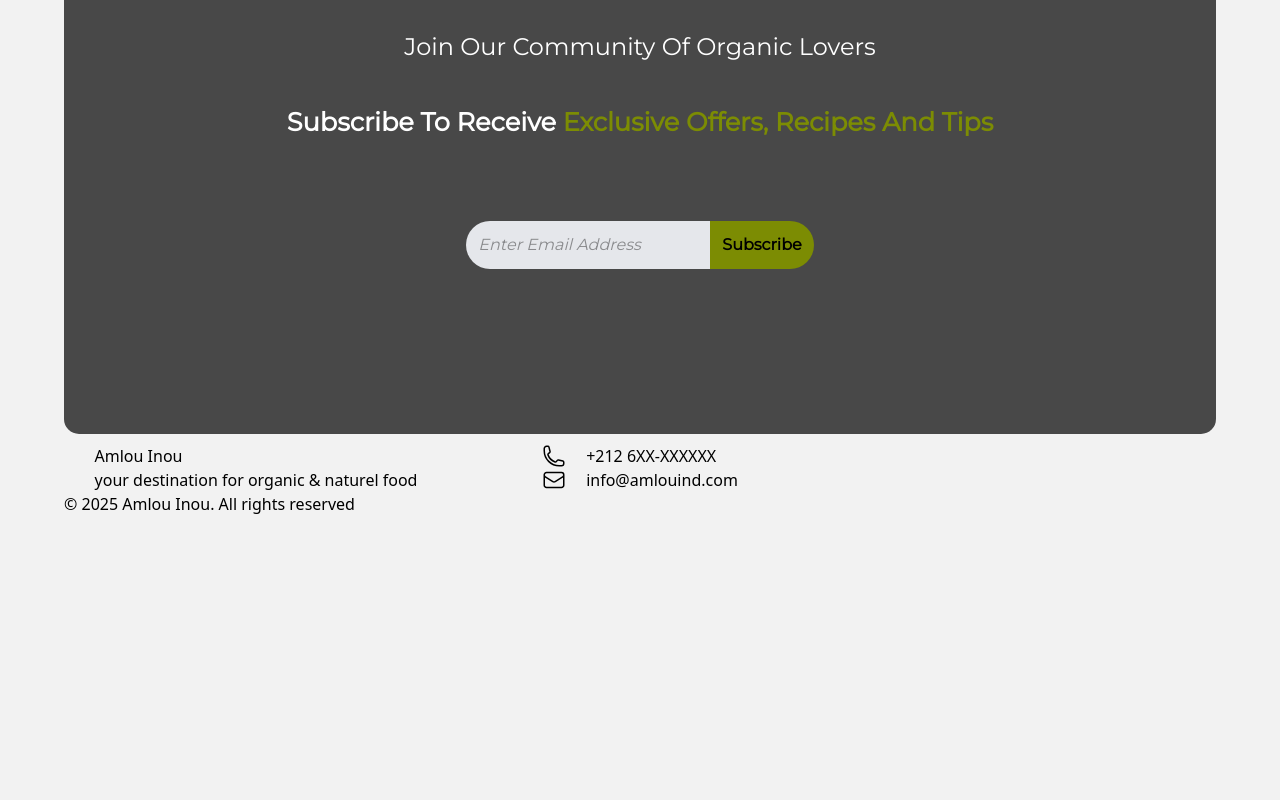
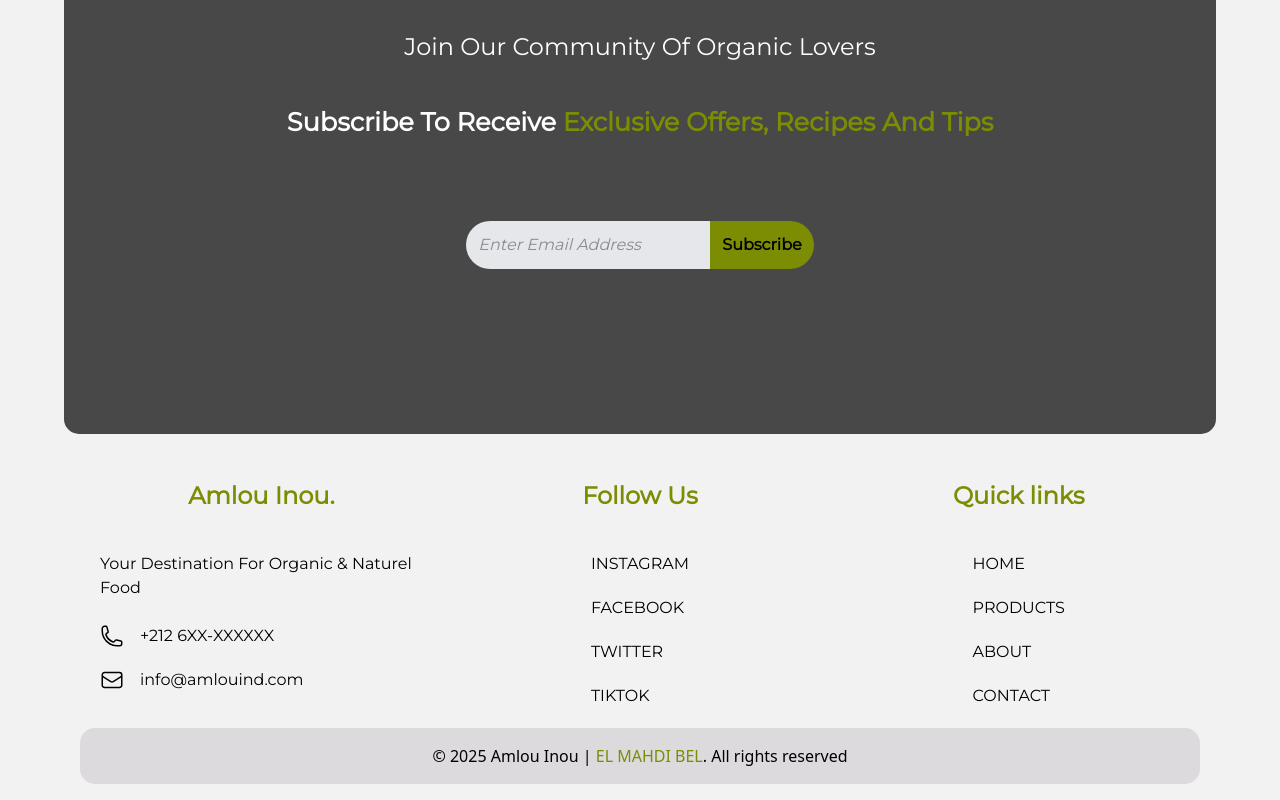
Before and after one commit to ELMAHDILEB/amlouEcommerce-website, a React (Vite) app: page / in a window 1280 px wide. Shown: the part 2912-3712 px from the top of the page. Before the commit the page ends 3428 px from the top, so only its background shows below. Built offline with nearby package versions, Linux system fonts and the light colour scheme.

Commit message:
build responsive footer

```diff
--- a/src/components/Footer.jsx
+++ b/src/components/Footer.jsx
@@ -2,33 +2,64 @@ import React from 'react'
 
 const Footer = () => {
     return (
-        <footer>
+        <footer className='w-full p-4 mx-auto my-0 "'>
 
-            <section className='grid grid-cols-1 md:grid-cols-2 lg:grid-cols-3 place-items-center'>
-                <div className=''>
-                    <h1>Amlou Inou</h1>
-                    <p>your destination for organic & naturel food</p>
-                </div>
+            <section className='  w-full h-fit grid grid-cols-1 sm:grid-cols-2 lg:grid-cols-3 gap-4 place-items-between font-montserrat'>
+                <div className='w-full h-fit   flex flex-col items-center gap-10  p-5'>
+                    <h1 className="text-[var(--primary)] text-2xl font-extrabold">Amlou Inou.</h1>
 
-
-              <div>
-              <div className='flex items-center gap-5'>
+                    <div className='flex flex-col items-center gap-6 text-start'>
+                        <p className='font-normal capitalize'>your destination for organic & naturel food</p>
+                        <div className='w-full h-fit flex flex-col items-center lg:items-start gap-5 '>
+                            <div className='flex items-center gap-4'>
                                 <svg xmlns="http://www.w3.org/2000/svg" fill="none" viewBox="0 0 24 24" strokeWidth="1.5" stroke="currentColor" className="size-6">
                                     <path strokeLinecap="round" strokeLinejoin="round" d="M2.25 6.75c0 8.284 6.716 15 15 15h2.25a2.25 2.25 0 0 0 2.25-2.25v-1.372c0-.516-.351-.966-.852-1.091l-4.423-1.106c-.44-.11-.902.055-1.173.417l-.97 1.293c-.282.376-.769.542-1.21.38a12.035 12.035 0 0 1-7.143-7.143c-.162-.441.004-.928.38-1.21l1.293-.97c.363-.271.527-.734.417-1.173L6.963 3.102a1.125 1.125 0 0 0-1.091-.852H4.5A2.25 2.25 0 0 0 2.25 4.5v2.25Z" />
                                 </svg>
                                 <span>+212 6XX-XXXXXX</span>
                             </div>
-                    <div className='flex items-center gap-5'>
+                            <div className='flex items-center gap-4'>
                                 <svg xmlns="http://www.w3.org/2000/svg" fill="none" viewBox="0 0 24 24" strokeWidth="1.5" stroke="currentColor" className="size-6">
                                     <path strokeLinecap="round" strokeLinejoin="round" d="M21.75 6.75v10.5a2.25 2.25 0 0 1-2.25 2.25h-15a2.25 2.25 0 0 1-2.25-2.25V6.75m19.5 0A2.25 2.25 0 0 0 19.5 4.5h-15a2.25 2.25 0 0 0-2.25 2.25m19.5 0v.243a2.25 2.25 0 0 1-1.07 1.916l-7.5 4.615a2.25 2.25 0 0 1-2.36 0L3.32 8.91a2.25 2.25 0 0 1-1.07-1.916V6.75" />
                                 </svg>
-
                                 <span>info@amlouind.com</span>
                             </div>
+
+
+                        </div>
+
+
+                    </div>
+                </div>
+
+                <div className='w-full h-fit   flex flex-col  items-center gap-10  p-5'>
+                    <h1 className="text-[var(--primary)] text-2xl font-semibold">Follow Us</h1>
+                    <nav>
+                        <ul className='flex flex-col items-start gap-5'>
+                            <li><a href=''>INSTAGRAM</a></li>
+                            <li><a href=''>FACEBOOK</a></li>
+                            <li><a href=''>TWITTER</a></li>
+                            <li><a href=''>TIKTOK</a></li>
+                        </ul>
+                    </nav>
+                </div>
+                <div className='w-full h-fit   flex flex-col  items-center gap-10  p-5'>
+                    <h1 className="text-[var(--primary)] text-2xl font-semibold">Quick links</h1>
+
+                    <nav>
+                        <ul className='flex flex-col items-start gap-5'>
+                            <li><a href='#'>HOME</a></li>
+                            <li><a href='#'>PRODUCTS</a></li>
+                            <li><a href='#'>ABOUT</a></li>
+                            <li><a href='#'>CONTACT</a></li>
+                        </ul>
+                    </nav>
                 </div>
             </section>
 
-            <p>&copy; {new Date().getFullYear()} Amlou Inou. All rights reserved</p>
+            <p className='text-center bg-[var(--cardColor)] py-4 rounded-[15px]'>
+                &copy; {new Date().getFullYear()} Amlou Inou | <a href="https://bcoder.vercel.app/" className='no-underline text-[var(--primary)]' target='_blank'>EL MAHDI BEL</a>. All rights reserved
+            </p>
+
         </footer>
     )
 }
--- a/src/components/News.jsx
+++ b/src/components/News.jsx
@@ -1,8 +1,6 @@
-
-
 const News = () => {
     return (
-        <section className='w-[95%] md:w-full h-[60vh] md:min-h-[80vh] flex flex-col items-center justify-center gap-20 p-4 mx-auto my-[10px] font-montserrat bg-[url("/assets/bg-new.jpg")] bg-center bg-no-repeat bg-cover bg-blend-multiply bg-black/70 text-white text-center rounded-[15px]'>
+        <section className='w-[95%] md:w-full h-[60vh] md:min-h-[80vh] flex flex-col items-center justify-center gap-20  mx-auto my-[10px] font-montserrat bg-[url("/assets/bg-new.jpg")] bg-center bg-no-repeat bg-cover bg-blend-multiply bg-black/70 text-white text-center rounded-[15px]'>
             <div className="text-center flex flex-col gap-10">
                 <h1 className='break-normal uppercase tracking-[4px] font-black text-[var(--primary)] leading-[32px]' style={{ fontSize: "clamp(20px, 4vw, 50px)" }}>our newsletter</h1>
                 <h1 className="capitalize font-medium text-2xl">Join our community of organic lovers</h1>
--- a/src/index.css
+++ b/src/index.css
@@ -71,7 +71,7 @@
 }
 
 .toggle {
-  @apply text-[1em] overflow-hidden transition-all duration-[1500ms] ease-in-out max-h-0;
+  @apply text-[1em] overflow-hidden transition-all duration-[1000ms] ease-in-out max-h-0;
   clip-path: polygon(0 100%, 100% 100%, 100% 100%, 0 100%);
 }
 
@@ -79,6 +79,3 @@
   @apply max-h-[500px] pt-[12px] text-center font-normal;
   clip-path: polygon(0 0, 100% 0, 100% 100%, 0 100%);
 }
-.hoverCard{
-
-}
--- a/src/pages/Home.jsx
+++ b/src/pages/Home.jsx
@@ -14,7 +14,7 @@ const Home = memo(() => {
 
   return (
     <>
-      <section className='relative w-full  px-4 md:px-0  mx-auto my-0'>
+      <section className='relative w-full  px-4 md:px-0  mx-auto my-0 '>
         <main className='w-full h-full flex flex-col items-center justify-around'>
           <div className=' w-full flex items-center  justify-evenly  flex-col md:flex-row'>
             <WrapperResponsiveImage />
```
Lines whose indentation alone changed are shown as unchanged.
